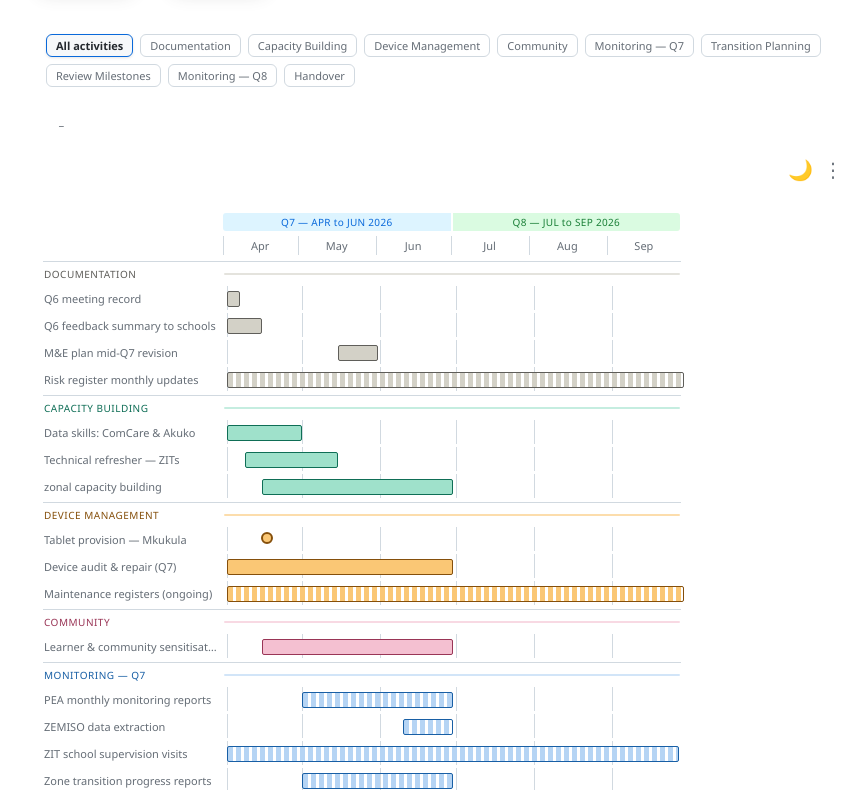
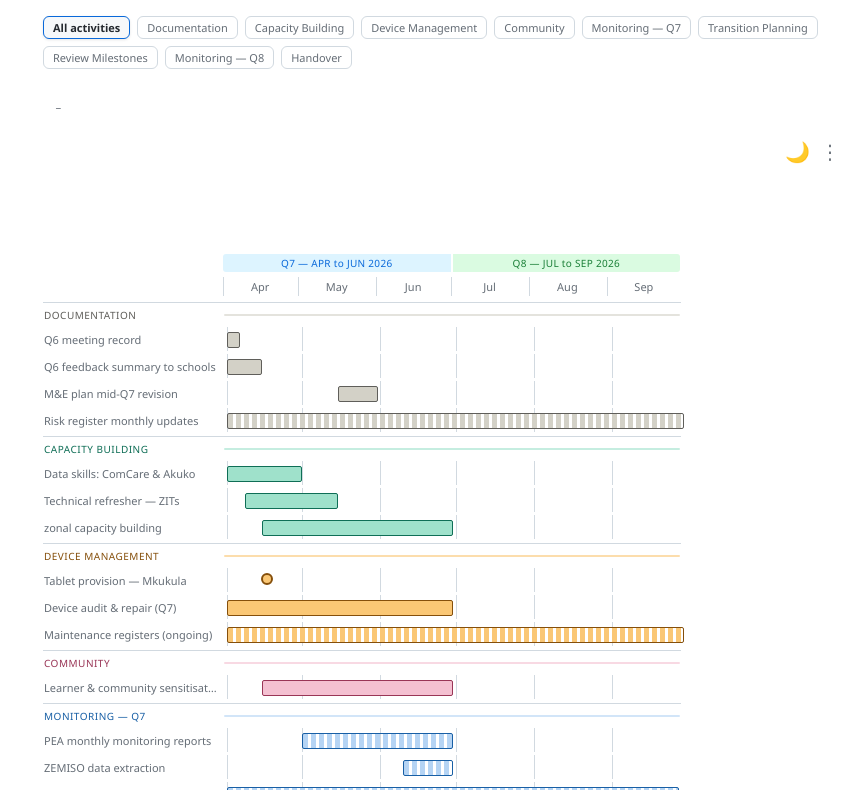
Before and after one commit to Peterbutao/MEAL-plan-vanila_js, a plain HTML site: page index.html in a window 1280 px wide. Shown: the part 145-935 px from the top of the page, without its empty margins (200-1065 px from the left). Drawn offline with Linux system fonts and the light colour scheme.

Commit message:
commit 4

```diff
--- a/index.html
+++ b/index.html
@@ -41,6 +41,8 @@
 
   nav{
     position: fixed;
+    top: 0;
+    left: 0;
     width: 100vw;
     background: var(--nav);
     z-index: 10;
@@ -60,6 +62,7 @@
   main{
     margin: auto;
     max-width: 800px;
+    padding-top: 5vh;
     padding-bottom: 20vh;
 
   }
```
Also changed, not shown: 1 other file.
